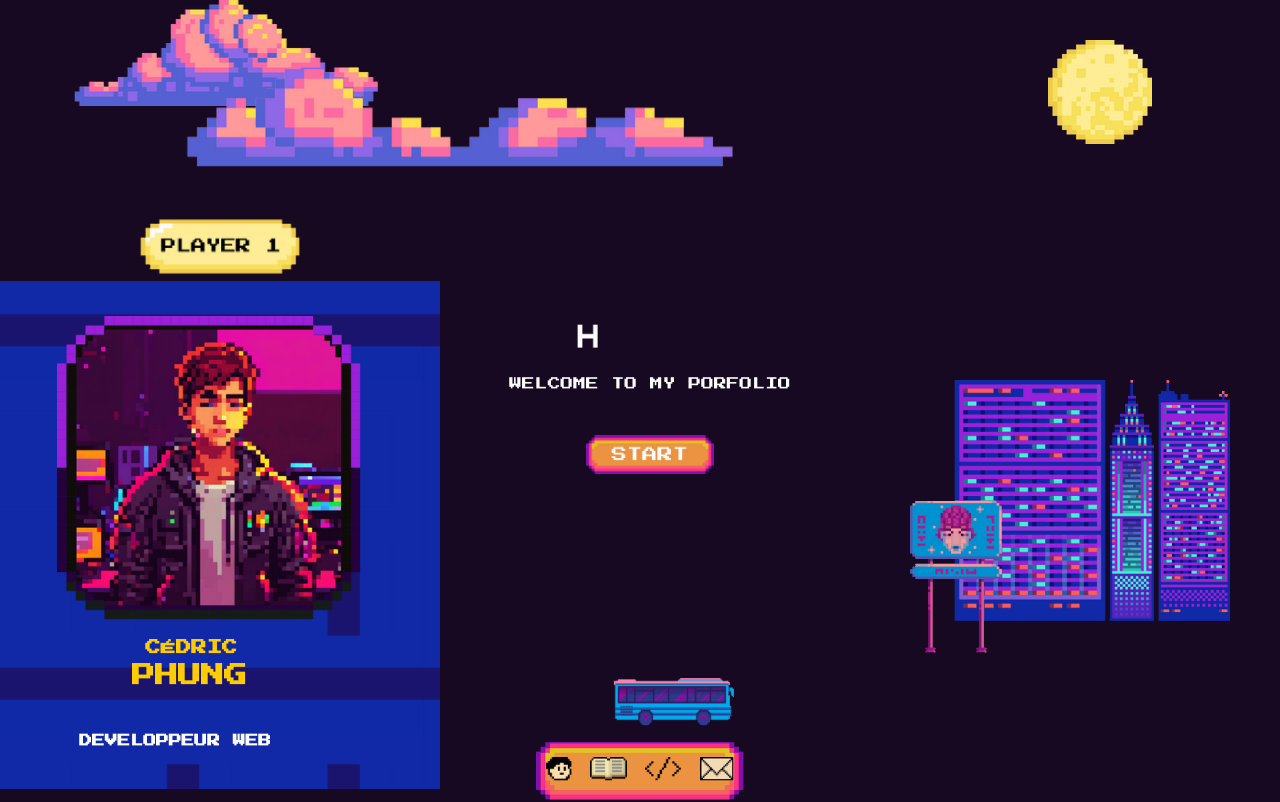
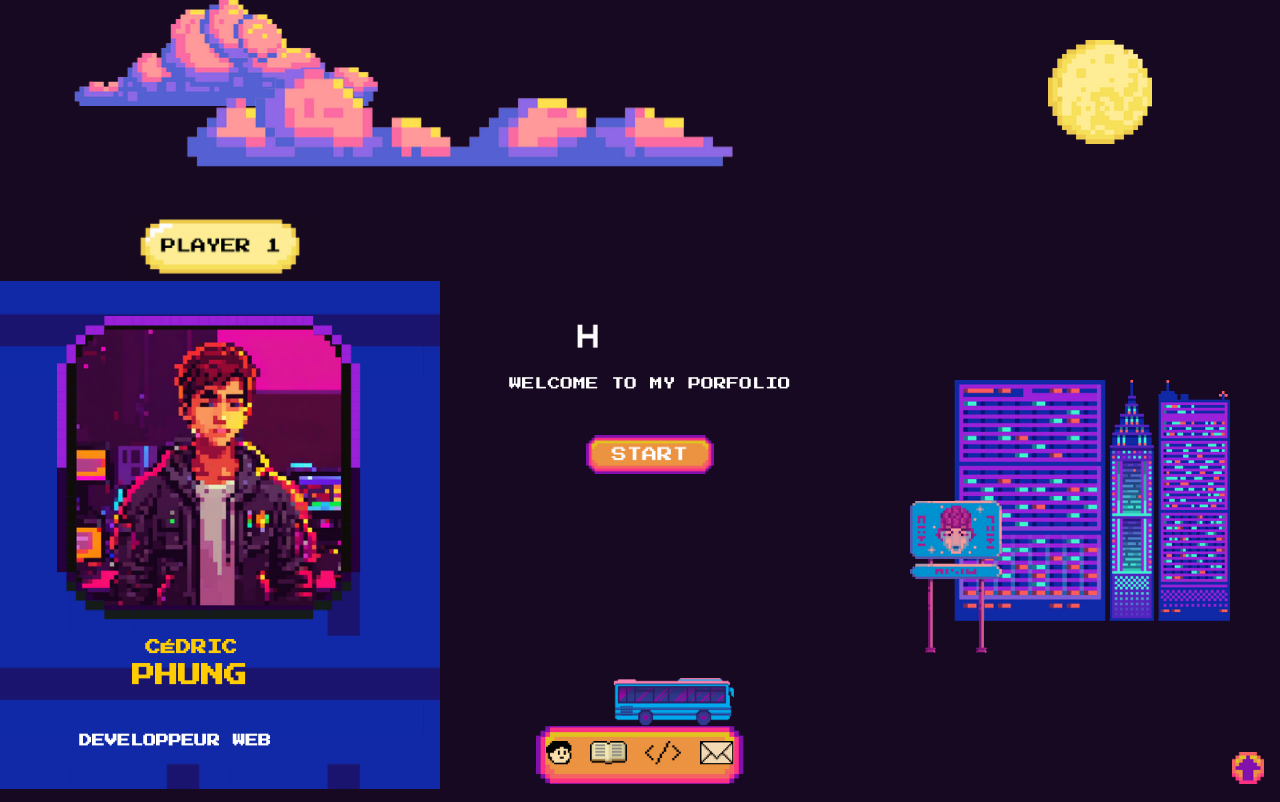
Before and after one commit to MaryelN/styled-portfolio, a React (Vite) app: page / in a window 1280 px wide. Shown: the top 802 px of the page. Built offline with nearby package versions, Linux system fonts and the light colour scheme.

Commit message:
Creation of UpButton & Add of scroll in Hero btn

```diff
--- a/src/components/HeroText.jsx
+++ b/src/components/HeroText.jsx
@@ -52,11 +52,15 @@ const StartImage = styled.img`
 `;
 
 function HeroText() {
+  const scrollToSection = (id) => {
+    document.getElementById(id)?.scrollIntoView({ behavior: "smooth" });
+  };
+
   return (
     <StyledHeroText>
       <HelloGif src={helloGif} />
       <P>Welcome to my porfolio</P>
-      <StartImage src={startButton} />
+      <StartImage src={startButton} onClick={() => scrollToSection("about")} />
     </StyledHeroText>
   );
 }
--- a/src/components/Navbar/Nav.jsx
+++ b/src/components/Navbar/Nav.jsx
@@ -4,6 +4,7 @@ import styled from "styled-components";
 import NavIcon from "./NavIcon";
 import NavBg from "../../assets/images/nav/nav-bg.png";
 import ActiveBg from "../../assets/images/nav/active-bg.png";
+import UpButton from "./UpButton";
 
 const NavContainer = styled.div`
   display: flex;
@@ -14,7 +15,7 @@ const NavContainer = styled.div`
   z-index: 999;
   left: 0;
   right: 0;
-  margin: 0 auto;
+  margin: 1rem auto;
   width: 100%;
   height: auto;
   @media (max-width: 768px) {
@@ -49,7 +50,7 @@ const Nav = ({ navIcons }) => {
 
   const handleScroll = () => {
     const sections = document.querySelectorAll("section");
-    let currentSection = "about";
+    let currentSection = "hero";
 
     sections.forEach((section) => {
       const sectionTop = section.offsetTop;
@@ -84,6 +85,7 @@ const Nav = ({ navIcons }) => {
           </NavItemWrapper>
         ))}
       </NavItems>
+      <UpButton />
     </NavContainer>
   );
 };
--- /dev/null
+++ b/src/components/Navbar/UpButton.jsx
@@ -0,0 +1,32 @@
+import styled from "styled-components";
+import Img from "../../assets/images/nav/up-icon.png";
+
+const UpBtn = styled.img`
+  position: fixed;
+  right: 0;
+  bottom: 0;
+  margin: 1rem;
+  width: 2rem;
+  cursor: pointer;
+  &:hover {
+    transform: scale(1.1);
+  }
+
+  @media (max-width: 958px) {
+    display: none;
+  }
+`;
+
+function UpButton() {
+  const scrollToTop = () => {
+    window.scrollTo({ top: 0, left: 0, behavior: "smooth" });
+  };
+
+  return (
+    <>
+      <UpBtn src={Img} alt="up button icon" onClick={() => scrollToTop} />
+    </>
+  );
+}
+
+export default UpButton;
```
